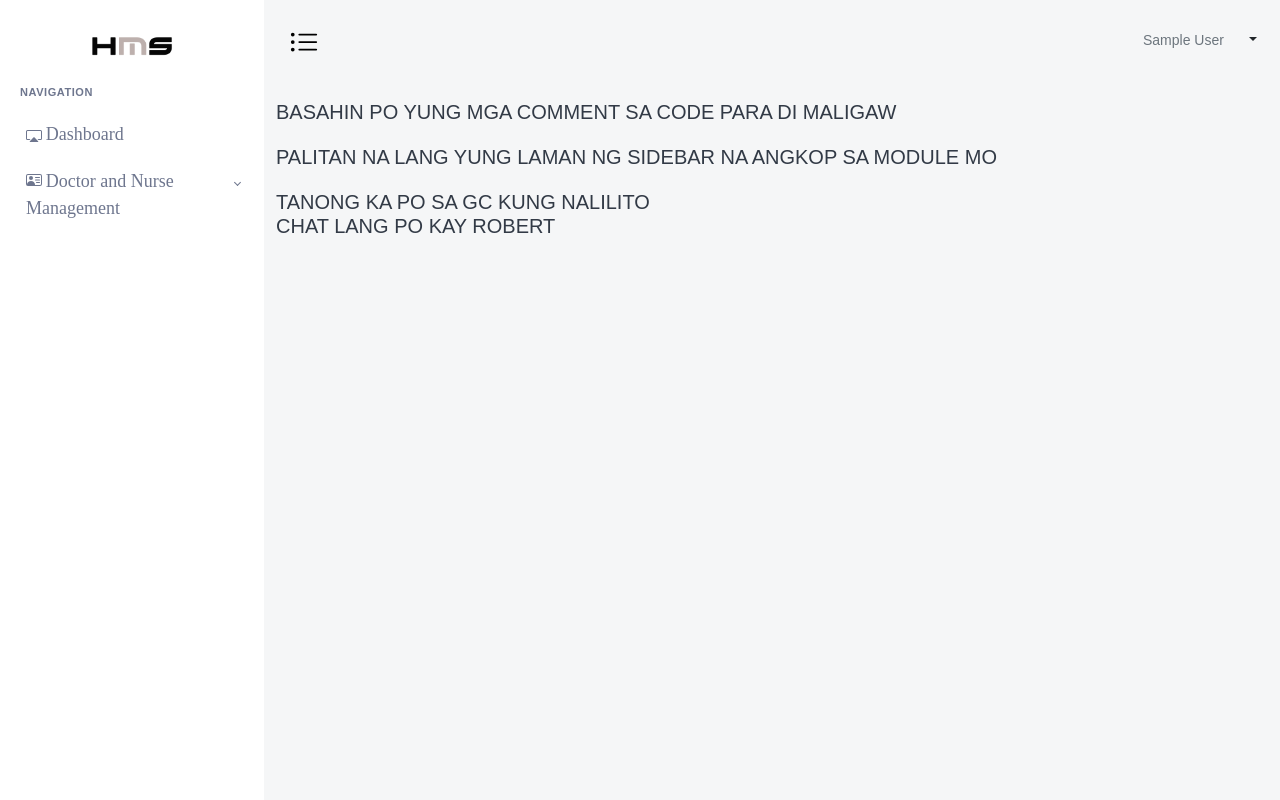
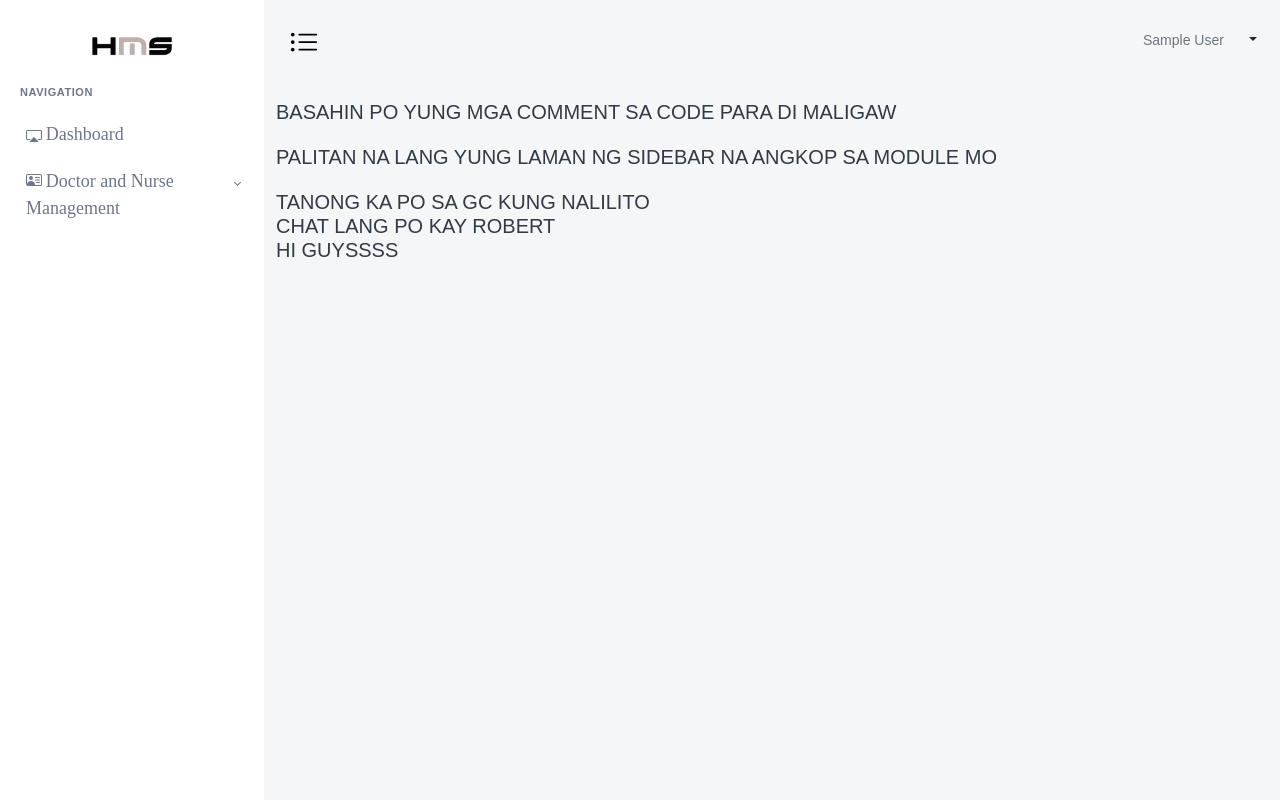
Before and after one commit to Aksel-zxy/HMS-CAPSTONE, a PHP site: the page made by backend/HR Management/admin_dashboard.php in a window 1280 px wide. Run offline with PHP 8.4, Linux system fonts and the light colour scheme; the visitor is signed in with stand-in values (Sample User, id 1); tables that the repository leaves empty or names only in its code hold one stand-in row (values such as "Sample post"); some libraries are stand-ins or nearby versions.

Commit message:
My Project

```diff
--- a/backend/HR Management/admin_dashboard.php
+++ b/backend/HR Management/admin_dashboard.php
@@ -125,6 +125,7 @@ if (!$user) {
                 <h1>PALITAN NA LANG YUNG LAMAN NG SIDEBAR NA ANGKOP SA MODULE MO</h1> <br>
                 <H1>TANONG KA PO SA GC KUNG NALILITO</H1>
                 <H1>CHAT LANG PO KAY ROBERT</H1>
+                <H1>HI GUYSSSS</H1>
             </div>
             <!-- END CODING HERE -->
         </div>
```
